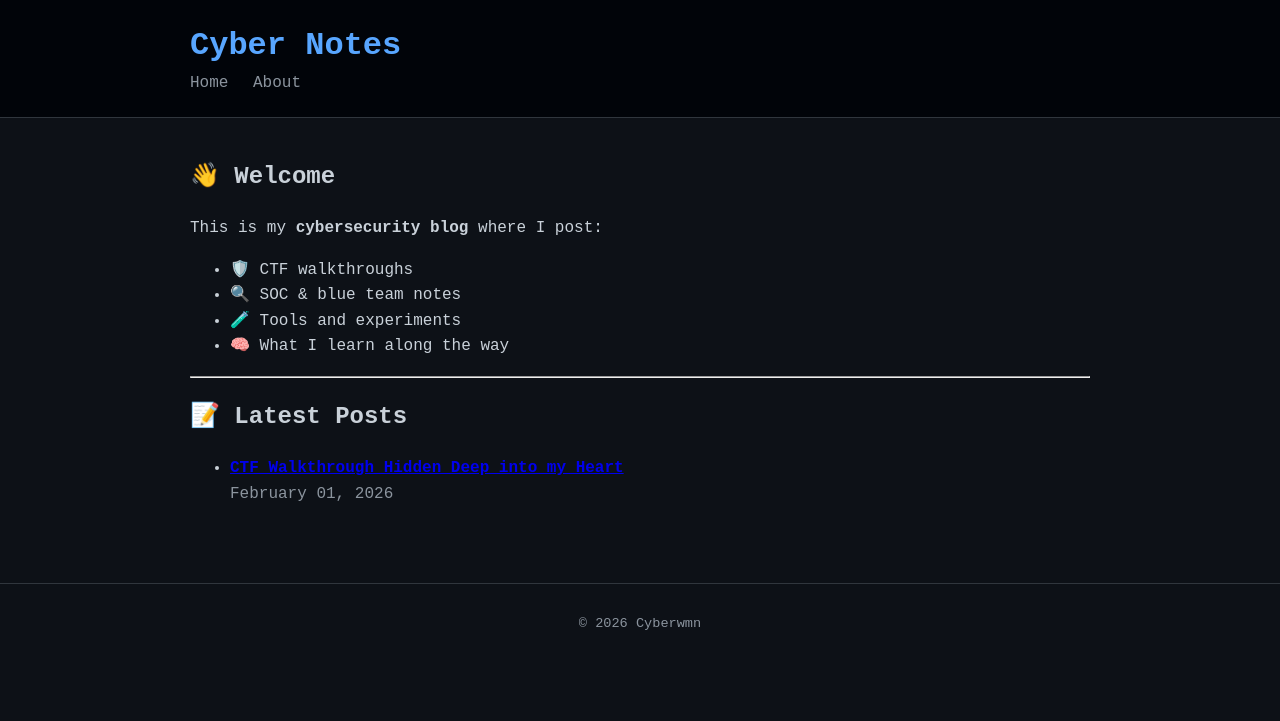
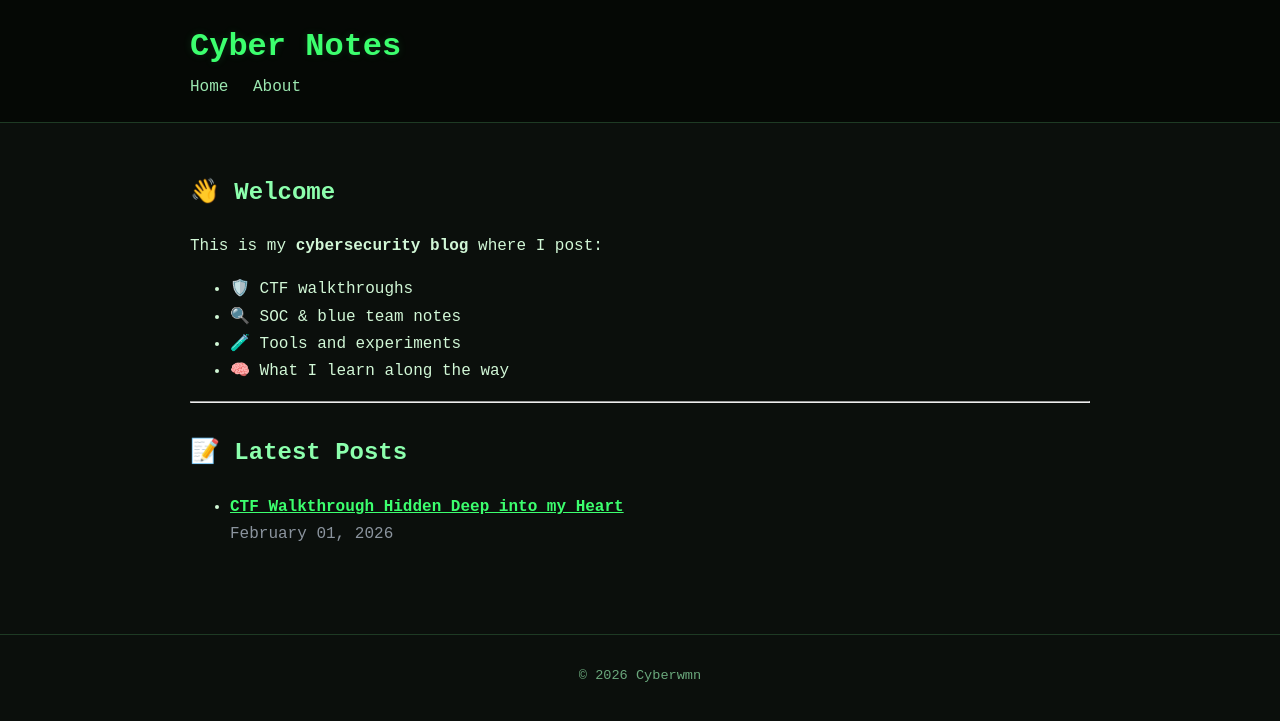
Before and after one commit to cyberwmn/cyberwmn.github.io, a Jekyll site: the page built from index.md, in a window 1280 px wide. Shown: the top 721 px of the page. Built offline with Jekyll 4.4.1, drawn with Linux system fonts in a browser that asks for light colours.

Commit message:
Update style.css

```diff
--- a/assets/css/style.css
+++ b/assets/css/style.css
@@ -1,76 +1,121 @@
-/* General */
+/* =========================
+   GLOBAL
+========================= */
+
 body {
     margin: 0;
     font-family: "Fira Code", monospace;
-    background-color: #0d1117;
-    color: #c9d1d9;
-    line-height: 1.6;
+    background-color: #0b0f0c;
+    color: #d1f7d6;
+    line-height: 1.7;
 }
 
-/* Layout */
+/* =========================
+   LAYOUT
+========================= */
+
 .container {
     max-width: 900px;
     margin: auto;
     padding: 20px;
 }
 
-/* Header */
+/* =========================
+   HEADER
+========================= */
+
 header {
-    background-color: #010409;
-    border-bottom: 1px solid #30363d;
+    background-color: #050805;
+    border-bottom: 1px solid #1e3a24;
 }
 
 header h1 {
     margin: 0;
-    color: #58a6ff;
+    color: #3cff6e;
+    text-shadow: 0 0 8px rgba(60, 255, 110, 0.15);
 }
 
 nav a {
     margin-right: 15px;
     text-decoration: none;
-    color: #8b949e;
+    color: #9be7b0;
 }
 
 nav a:hover {
-    color: #58a6ff;
+    color: #3cff6e;
 }
 
-/* Posts */
+/* =========================
+   POSTS
+========================= */
+
+.post {
+    margin-top: 30px;
+}
+
 .post-title {
-    color: #58a6ff;
+    color: #3cff6e;
 }
 
 .post-meta {
     font-size: 0.9em;
-    color: #8b949e;
+    color: #7fcf95;
+    margin-bottom: 20px;
 }
 
-/* Code blocks */
+/* =========================
+   TEXT ELEMENTS
+========================= */
+
+a {
+    color: #3cff6e;
+}
+
+a:hover {
+    text-decoration: underline;
+}
+
+h2, h3 {
+    color: #8cffad;
+    margin-top: 30px;
+}
+
+/* =========================
+   CODE BLOCKS
+========================= */
+
 pre {
-    background-color: #161b22;
-    padding: 15px;
+    background-color: #050805;
+    padding: 16px;
     overflow-x: auto;
+    border-left: 4px solid #3cff6e;
     border-radius: 6px;
 }
 
 code {
-    color: #79c0ff;
+    color: #b6ffd0;
 }
 
-/* Images */
+/* =========================
+   IMAGES
+========================= */
+
 .post img {
     max-width: 100%;
-    border: 1px solid #30363d;
+    border: 1px solid #1e3a24;
     border-radius: 6px;
-    margin: 20px 0;
+    margin: 25px 0;
 }
 
-/* Footer */
+/* =========================
+   FOOTER
+========================= */
+
 footer {
     text-align: center;
     font-size: 0.85em;
-    color: #8b949e;
-    border-top: 1px solid #30363d;
+    color: #6aa87c;
+    border-top: 1px solid #1e3a24;
     padding: 15px;
-    margin-top: 40px;
+    margin-top: 50px;
 }
```
